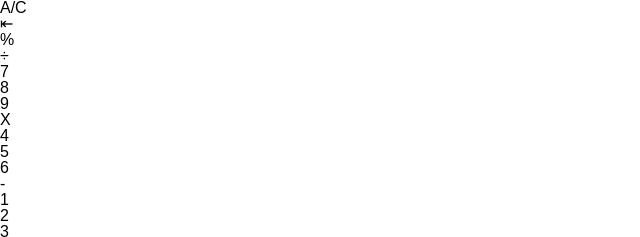
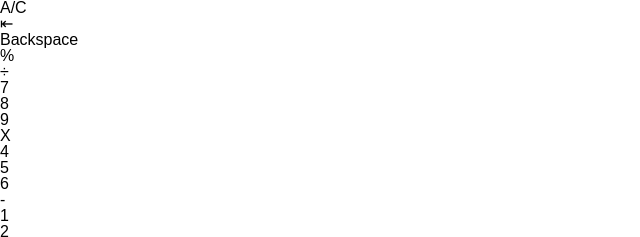
Before and after one commit to leafsicle/beta, a website: page public/index.html in a window 1280 px wide. Shown: the top 237 px of the page, 0-640 px from the left. Drawn offline with Linux system fonts and the light colour scheme.

Commit message:
adding stuff

```diff
--- a/public/index.html
+++ b/public/index.html
@@ -10,9 +10,10 @@
   <body>
     <div class="calc-parent">
       <div class="row">
+        <div class="column" id="calc-display"></div>
         <div class="row">
         <div class="calc-btn calc-btn-operand column" id="clear">A/C</div>
-        <div class="calc-btn calc-btn-operand column" id="backspace">&#8676;</div>
+        <div class="calc-btn calc-btn-operand column" id="backspace">&#8676;</div> Backspace
         <div class="calc-btn calc-btn-operand column" id="percent">%</div>
         <div class="calc-btn calc-btn-operand column" id="divide">&#247;</div>
       </div>
```
